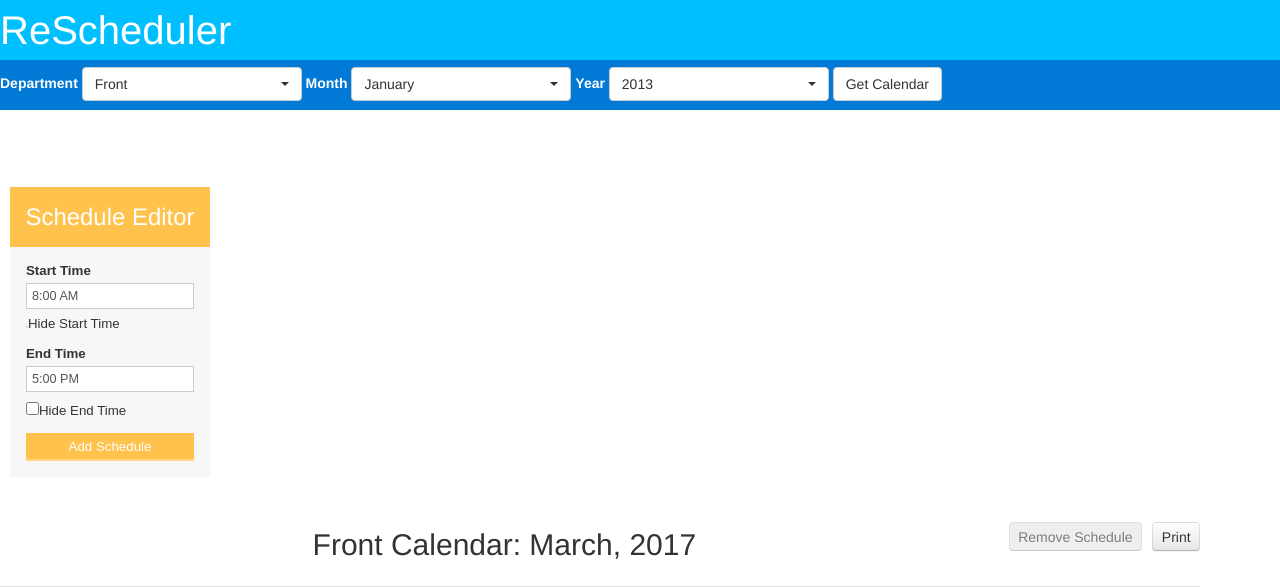
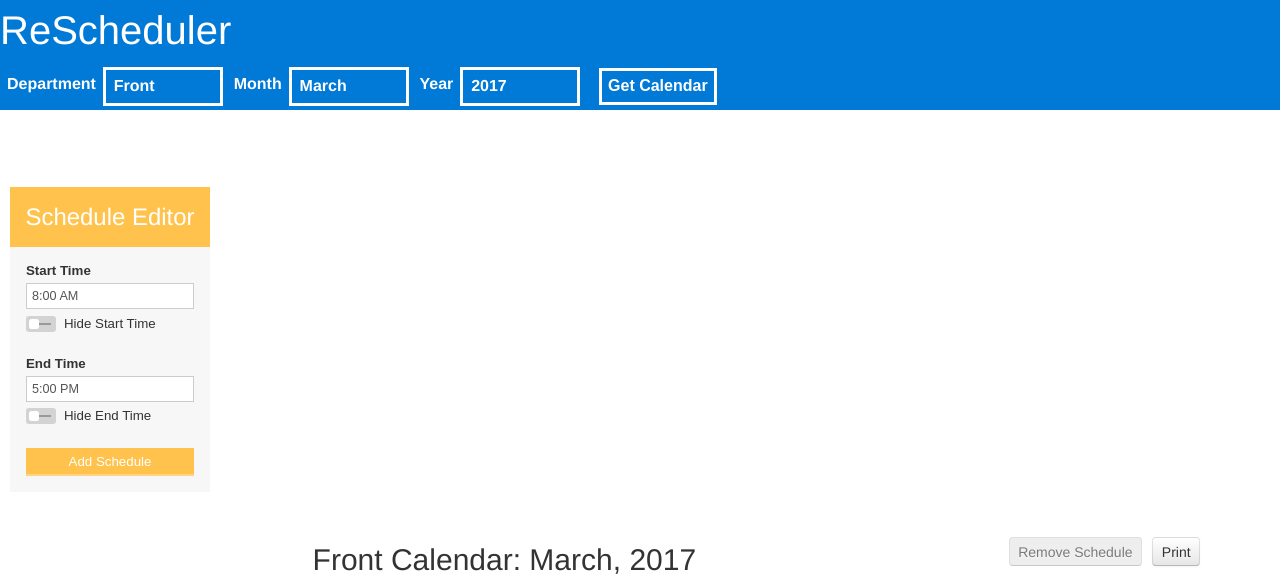
Before and after one commit to RyanKJ/ReScheduler-Online, a Django app: page /calendar/ in a window 1280 px wide. Shown: the top 587 px of the page. Run offline with Django 3.2, Linux system fonts and the light colour scheme; a user stored in the database is signed in; data comes from the database, SQL or seed files in the repository; both versions use the stored data as it was after the commit; some libraries are stand-ins or nearby versions.

Commit message:
Style changes to checkboxes and select menus

```diff
--- a/schedulingcalendar/templates/schedulingcalendar/index.html
+++ b/schedulingcalendar/templates/schedulingcalendar/index.html
@@ -21,14 +21,21 @@
             onsubmit="return(validateGetCalendarForm())"
             method="get">
         {% csrf_token %}
-        <label>Department</label>
-        <select id="cal-department-selector" class="selectpicker" name="department">
+        <div class="select-custom-container">
+          <label for="cal-department-selector" class="cal-loader-label">Department</label>
+          <div class="select-cal-loader">
+            <select id="cal-department-selector" name="department">
               {% for department in department_list %}
               <option value="{{ department.id }}">{{ department.name }}</option>
               {% endfor %}
             </select>
-        <label>Month</label>
-        <select id="cal-month-selector" class="selectpicker" name="month">
+          </div>
+        </div>
+
+
+        <label for="cal-month-selector">Month</label>
+        <div class="select-cal-loader">
+          <select id="cal-month-selector" name="month">
             <option value="1">January</option>
             <option value="2">February</option>
             <option value="3">March</option>
@@ -42,13 +49,19 @@
             <option value="11">November</option>
             <option value="12">December</option>
           </select>
-        <label>Year</label>
-        <select id="cal-year-selector" class="selectpicker" name="year">
+        </div>
+
+
+        <label for="cal-year-selector">Year</label>
+        <div class="select-cal-loader">
+          <select id="cal-year-selector" name="year">
             {% for year in year_list %}
             <option value="{{ year }}">{{ year }}</option>
             {% endfor %}
           </select>
-        <input class="btn btn-default" type="submit" id="get-calendar-button" value="Get Calendar">
+        </div>
+
+        <input type="submit" class="calendar-loader-btn" id="get-calendar-button" value="Get Calendar">
       </form>
     </section>
   </aside>
@@ -69,12 +82,23 @@
         <label for="start-timepicker">Start Time</label>
         <input type="text" id="start-timepicker" name="start-timepicker"/><br>
         <input type="hidden" value="False" name="hide-start">
-        <input type="checkbox" class="regular-checkbox" name="hide-start" value="True">Hide Start Time<br>
-        <br>
+        <div class="checkbox-custom-container">
+          <div class="checkbox-custom">
+            <input type="checkbox" id="start-checkbox" name="hide-start" value="True">
+            <label for="start-checkbox"></label>
+          </div>
+          <span class="checkbox-custom-text">Hide Start Time</span>
+        </div>
         <label for="end-timepicker">End Time</label>
         <input type="text" id="end-timepicker" name="end-timepicker"/><br>
         <input type="hidden" value="False" name="hide-end">
-        <input type="checkbox" name="hide-end" value="True">Hide End Time<br><br>
+        <div class="checkbox-custom-container">
+          <div class="checkbox-custom">
+            <input type="checkbox" id="end-checkbox" name="hide-end" value="True">
+            <label for="end-checkbox"></label>
+          </div>
+          <span class="checkbox-custom-text">Hide End Time</span>
+        </div>
         <input type="submit" value="Add Schedule">
       </form>
     </section>
--- a/static/site/css/base.css
+++ b/static/site/css/base.css
@@ -20,8 +20,7 @@
 }
 
 header {
-  background-color: #00BFFF;
-  position:fixed;
+  background-color: #0079D7;
   top:0;
   width:100%;
   z-index:100;
@@ -36,16 +35,65 @@
   margin-top: 80px;
 }
 
-.regular-checkbox {
-  appearance: none;
-	-webkit-appearance: none;
-	background-color: #fafafa;
-	border: 1px solid #cacece;
-	box-shadow: 0 1px 2px rgba(0,0,0,0.05), inset 0px -15px 10px -12px rgba(0,0,0,0.05);
-	padding: 9px;
+
+/* Custom Checkboxes
+--------------------------------------------------------------------------------------------------*/
+
+.checkbox-custom {
+  display: inline-block;
+	width: 30px;
+	height: 16px;
+	background: #D3D3D3;
 	border-radius: 3px;
-	display: inline-block;
 	position: relative;
+}
+
+.checkbox-custom:before {
+	content: '';
+	position: absolute;
+	top: 7px;
+	left: 5px;
+	height: 2px;
+	width: 20px;
+	background: #999;
+}
+
+.checkbox-custom label {
+	display: block;
+	width: 10px;
+	height: 10px;
+	border-radius: 25%;
+
+  -webkit-transition: all .5s ease;
+  -moz-transition: all .5s ease;
+  -o-transition: all .5s ease;
+  -ms-transition: all .5s ease;
+	transition: all .5s ease;
+	cursor: pointer;
+	position: absolute;
+	top: 3px;
+	z-index: 1;
+	left: 3px;
+	background: #fff;
+}
+
+
+.checkbox-custom input[type=checkbox]:checked + label {
+	left: 18px;
+	background: #0095FF;
+}
+
+.checkbox-custom-text  {
+  position: absolute;
+  margin-left: 8px;
+}
+
+.checkbox-custom-container {
+  margin-bottom: 20px;
+}
+
+input[type=checkbox] {
+	visibility: hidden;
 }
 
 
@@ -65,11 +113,9 @@
 
 .calendar-page-toolbar {
   background-color: #0079D7;
-  top: 0;
-  margin-top: 40px;
   margin-bottom: 15px;
   width: 100%;
-  height: 70px;
+  height: 50px;
   z-index: 100;
 
 }
@@ -77,16 +123,97 @@
 .calendar-page-toolbar h2 {
   color: white;
   display: inline;
-  pad-bottom: 15px;
+  padding-bottom: 15px;
 }
 
 .calendar-loader {
     position: relative;
-    top: 27px;
+    top: 7px;
+    vertical-align: middle;
+}
+
+.calendar-loader label,
+.calendar-loader input[type="button"],
+.calendar-loader input[type="submit"],
+.calendar-loader submit,
+.calendar-loader form,
+.calendar-loader div {
+    vertical-align: middle;
 }
 
 .calendar-loader label {
-    color: white;
+  color: white;
+  font-size: 16px;
+  margin-left: 7px;
+}
+
+.select-cal-loader {
+  display: inline-block;
+  margin-left: 3px;
+  border: 3px solid white;
+  width: 120px;
+  overflow: hidden;
+  background: transparent;
+  color: white;
+  font-size: 16px;
+  font-weight: bold;
+
+  -webkit-transition: all .3s ease;
+  -moz-transition: all .3s ease;
+  -o-transition: all .3s ease;
+  -ms-transition: all .3s ease;
+	transition: all .3s ease;
+}
+
+.select-cal-loader:hover {
+  background: #00BFFF;
+  text-decoration: none;
+}
+
+.select-cal-loader select {
+    padding: 5px 8px;
+    width: 130%;
+    border: none;
+    box-shadow: none;
+    background: transparent;
+    background-image: none;
+    -webkit-appearance: none;
+}
+
+.select-cal-loader select:focus {
+    outline: none;
+}
+
+.select-custom-container {
+  display: inline-block;
+}
+
+.calendar-loader-btn {
+  margin-left: 15px;
+  background: transparent;
+  background-image: -webkit-linear-gradient(top, transparent, transparent);
+  background-image: -moz-linear-gradient(top, transparent, transparent);
+  background-image: -ms-linear-gradient(top, transparent, transparent);
+  background-image: -o-linear-gradient(top, transparent, transparent);
+  background-image: linear-gradient(to bottom, transparent, transparent);
+  font-family: Arial;
+  color: #ffffff;
+  font-size: 16px;
+  font-weight: bold;
+  padding: 4px 6px 4px 6px;
+  border: solid #ffffff 3px;
+  text-decoration: none;
+
+  -webkit-transition: all .3s ease;
+  -moz-transition: all .3s ease;
+  -o-transition: all .3s ease;
+  -ms-transition: all .3s ease;
+	transition: all .3s ease;
+}
+
+.calendar-loader-btn:hover {
+  background: #00BFFF;
+  text-decoration: none;
 }
 
 
@@ -169,6 +296,7 @@
     margin: -16px -16px 16px -16px;
 }
 
+
 .schedule-adder input[type="text"],
 .schedule-adder input[type="date"],
 .schedule-adder input[type="datetime"],
```
Also changed, not shown: db.sqlite3. Lines whose indentation alone changed are shown as unchanged.
